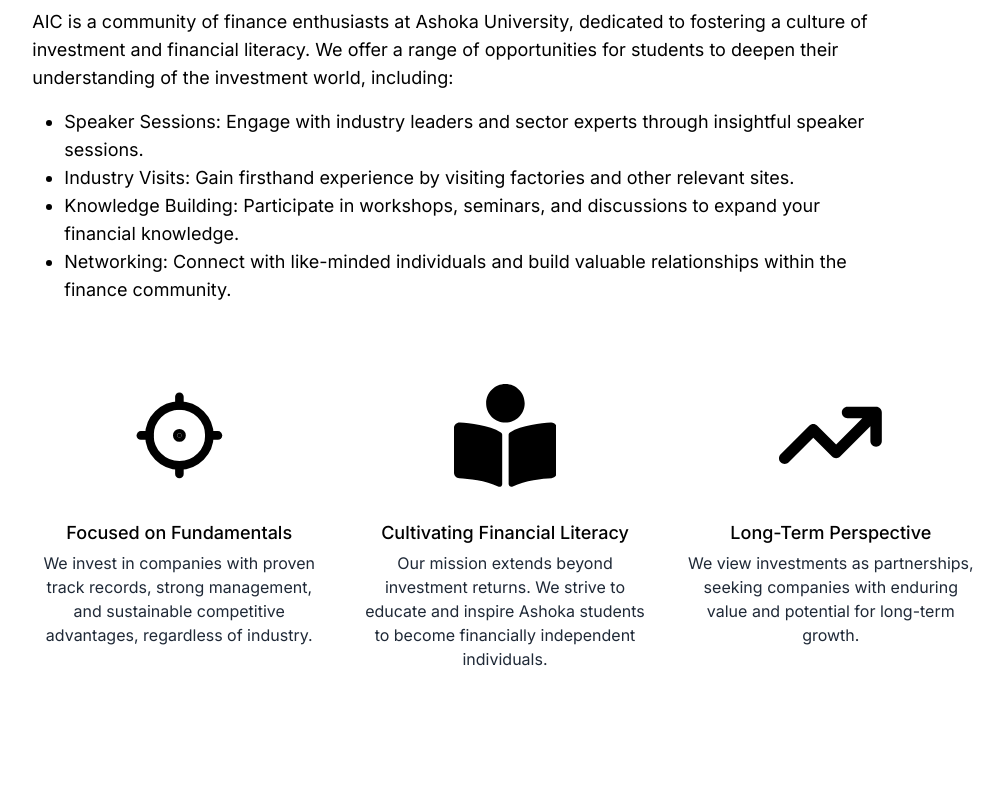
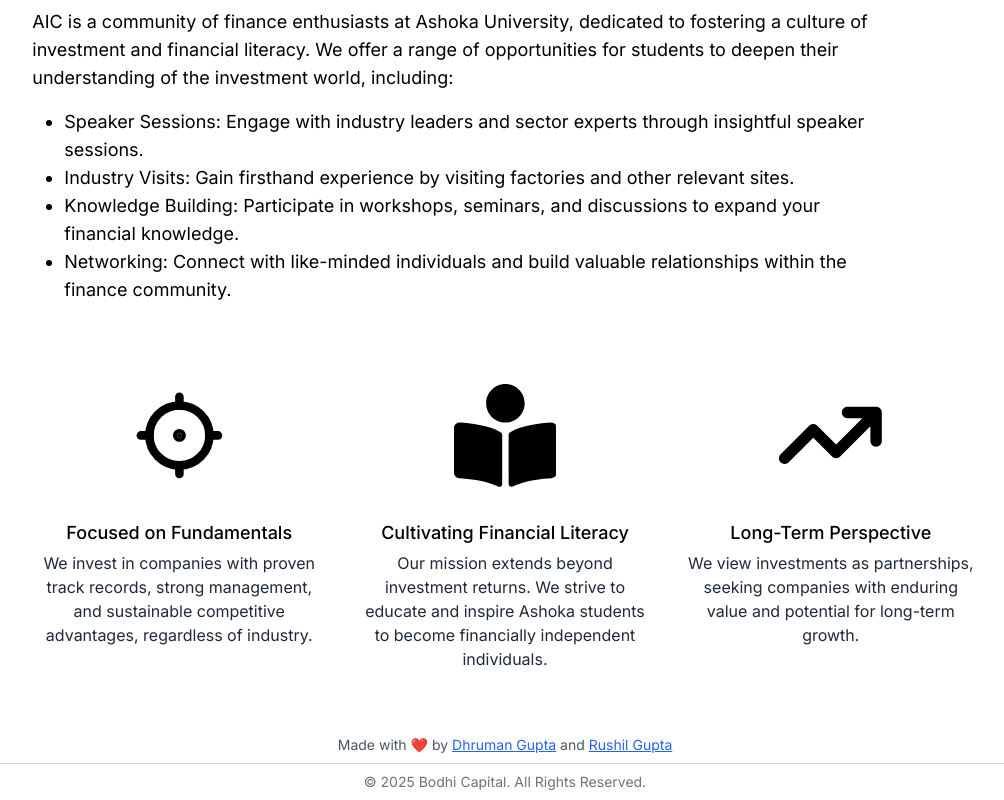
Before and after one commit to DhrumanGupta/AIC-website, a Next.js app: page / in a window 1280 px wide. Shown: the part 1280-2080 px from the top of the page, without its empty margins (135-1139 px from the left). Before the commit the page ends 2015 px from the top, so only its background shows below. Built offline with nearby package versions, Linux system fonts and the light colour scheme.

Commit message:
branding 😎

```diff
--- a/src/app/layout.tsx
+++ b/src/app/layout.tsx
@@ -1,9 +1,10 @@
+import Footer from "@/components/Footer";
 import Navbar from "@/components/Navbar";
 import { cn } from "@/lib/cn";
+import { Analytics } from "@vercel/analytics/next";
 import type { Metadata } from "next";
 import { Inter } from "next/font/google";
 import "./globals.css";
-import { Analytics } from "@vercel/analytics/next"
 
 const inter = Inter({ subsets: ["latin"] });
 
@@ -24,6 +25,7 @@
         <Navbar />
         <div className="-mt-[10vh]">{children}</div>
         <div className="py-8" />
+        <Footer />
         <Analytics />
       </body>
     </html>
--- /dev/null
+++ b/src/components/Footer.tsx
@@ -0,0 +1,30 @@
+function Footer() {
+  return (
+    <footer className="w-full">
+      <p className="text-center text-sm text-gray-600">
+        Made with ❤️ by{" "}
+        <a
+          className="text-blue-600 underline"
+          href="https://berlm.me"
+          target="_blank"
+        >
+          Dhruman Gupta
+        </a>{" "}
+        and{" "}
+        <a
+          className="text-blue-600 underline"
+          href="https://rushilgupta.in"
+          target="_blank"
+        >
+          Rushil Gupta
+        </a>{" "}
+      </p>
+      {/* <hr className="my-4 divide-secondary h-[1px]" /> */}
+      <p className="text-center text-sm text-gray-500 my-2 pt-2 border-t-[1px] border-t-gray-300">
+        © 2025 Bodhi Capital. All Rights Reserved.
+      </p>
+    </footer>
+  );
+}
+
+export default Footer;
```
Also changed, not shown: package.json (+7 -2 lines).
